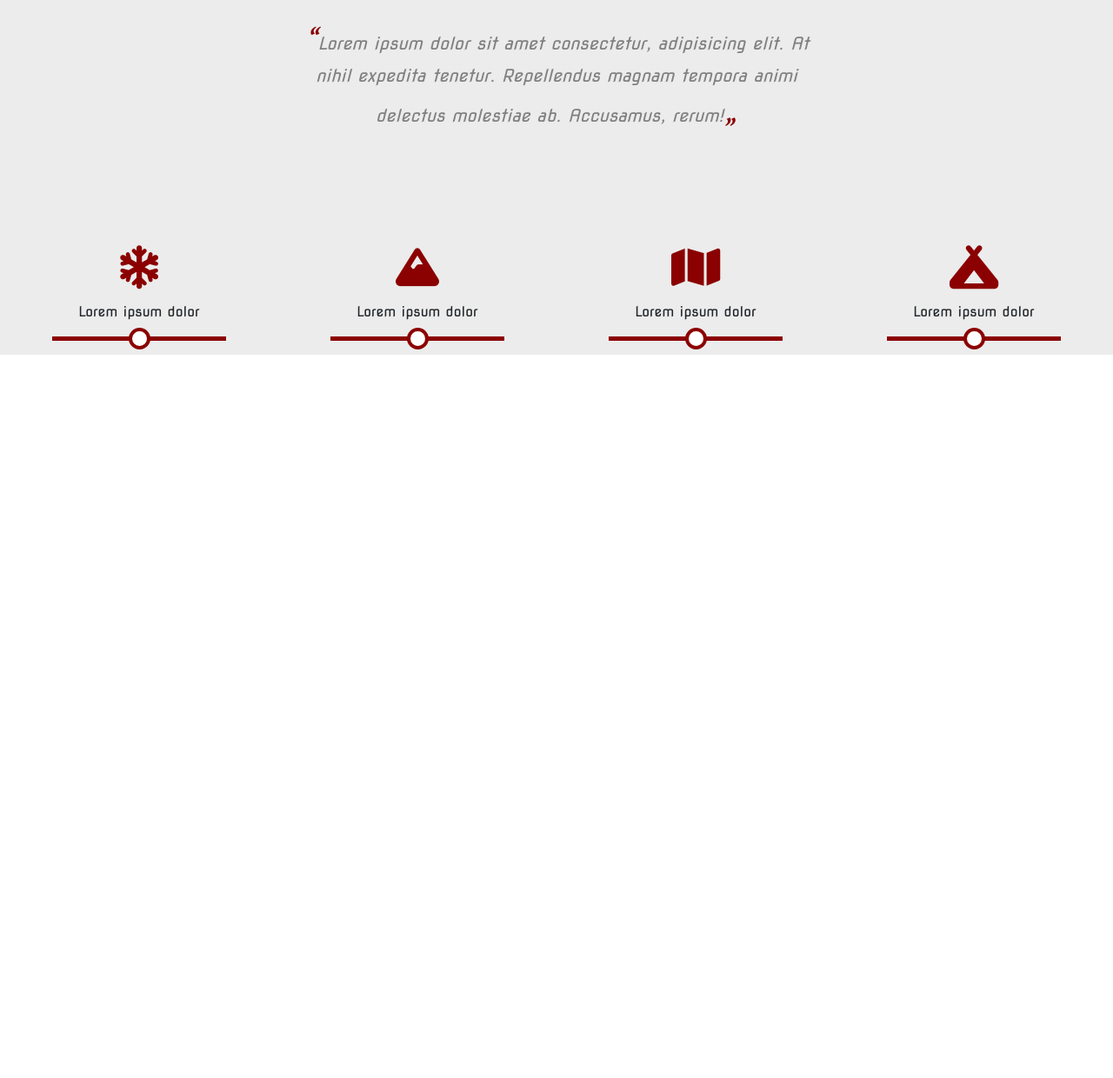
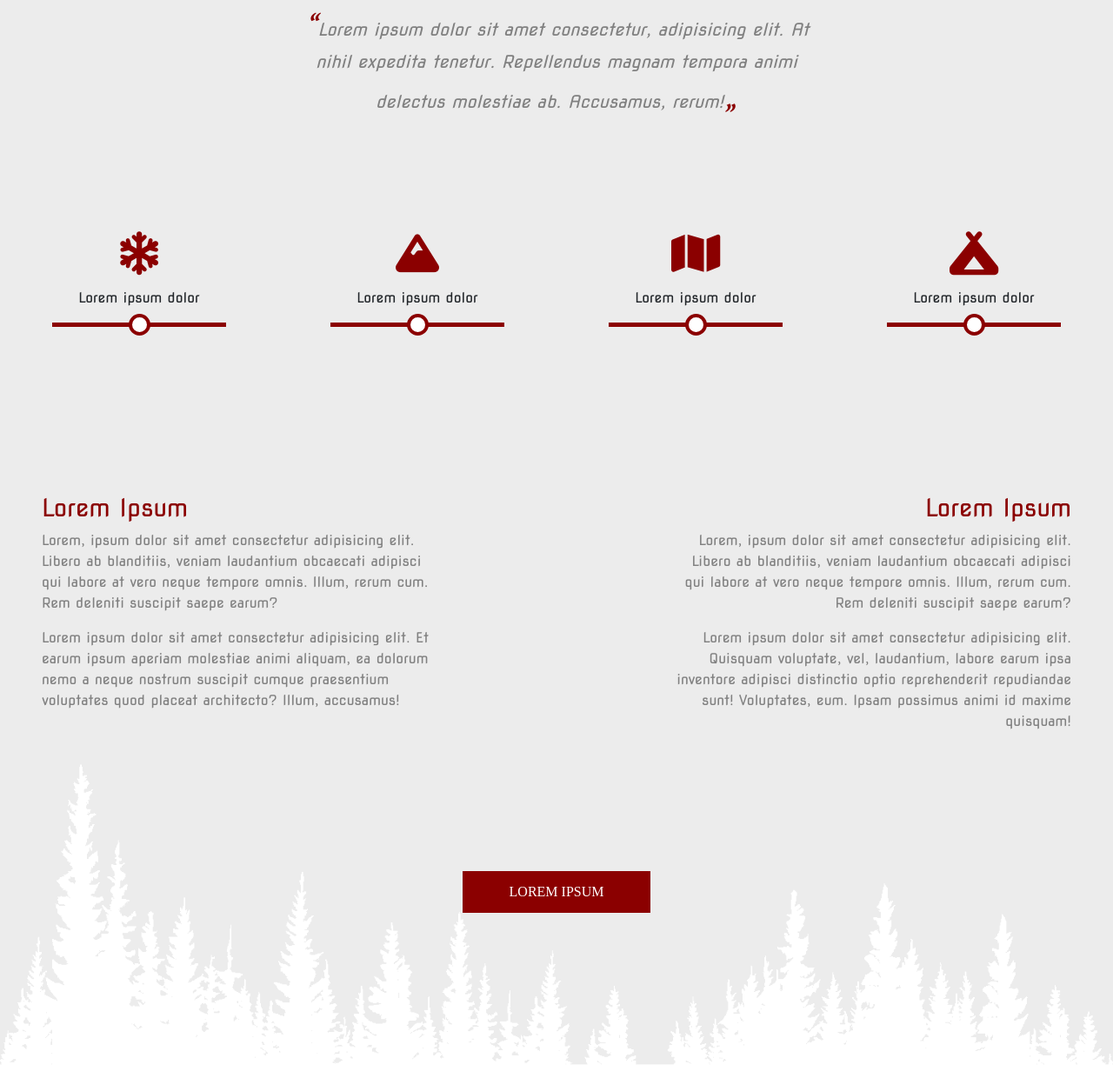
Before and after one commit to Raffaele99r/ProjectRed, a plain HTML site: page ProjectRed/index.html in a window 1280 px wide. Shown: the part 941-2181 px from the top of the page at 87% size. Before the commit the page ends 1349 px from the top, so only its background shows below. Drawn offline with nearby package versions, Linux system fonts and the light colour scheme.

Commit message:
Completata ulteriore sezione

```diff
--- a/ProjectRed/index.html
+++ b/ProjectRed/index.html
@@ -16,11 +16,9 @@
         <a href="index.html">
             <img id="logo" src="img/logo.png" alt="logomontagne">
         </a>
+    </div>
 
-    </div>
     <nav>
-
-
         <ul class="indirizzi">
             <li>
                 Timeline
@@ -37,15 +35,22 @@
         </ul>
     </nav>
 
-    <header class="vh-100 sfondo d-flex justify-content-center align-items-center">
+
+    <header>
+        <div class="container-fluid vh-100 sfondo d-flex justify-content-center align-items-center">
+            <div class="row">
+                <div class="col-12">
                     <h1>
                         LOREM
                     </h1>
+                </div>
+            </div>
+        </div>
+    </header>
 
-    </header>
-    <div class="100vh container-fluid colore">
+    <div class="vh-75 container-fluid colore pb-5">
         <div class="row">
-            <div class="col-12 d-flex justify-content-center ">
+            <div class="col-12 d-flex justify-content-center">
                 <p class="paragrafo w-50">Lorem ipsum dolor sit amet consectetur, adipisicing elit. At nihil expedita tenetur. Repellendus magnam tempora animi delectus molestiae ab. Accusamus, rerum!</p>
             </div>
         </div>
@@ -55,32 +60,17 @@
                     <i class="fa-solid fa-snowflake icona"></i>
                     <p>Lorem ipsum dolor</p>
                     <div class="barra">
-                        <div class="cerchio">
-
-
-
+                        <div class="cerchio"></div>
                     </div>
-
-                    </div>
-
-
                 </div>
             </div>
             <div class="col-12 col-lg-3 contenitore text-center my-3">
                 <div>
                     <i class="fa-solid fa-mountain icona"></i>
                     <p>Lorem ipsum dolor</p>
-
                     <div class="barra">
-                        <div class="cerchio">
-
-
-
+                        <div class="cerchio"></div>
                     </div>
-
-                    </div>
-
-
                 </div>
             </div>
             <div class="col-12 col-lg-3 contenitore text-center my-3">
@@ -88,14 +78,8 @@
                     <i class="fa-sharp fa-solid fa-map icona"></i>
                     <p>Lorem ipsum dolor</p>
                     <div class="barra">
-                        <div class="cerchio">
-
-
-
+                        <div class="cerchio"></div>
                     </div>
-
-                    </div>
-
                 </div>
             </div>
             <div class="col-12 col-lg-3 contenitore text-center my-3">
@@ -103,13 +87,7 @@
                     <i class="fa-sharp fa-solid fa-campground icona"></i>
                     <p>Lorem ipsum dolor</p>
                     <div class="barra">
-                    <div class="cerchio">
-
-
-
-                    </div>
-
-                   </div>
+                        <div class="cerchio"></div>
                     </div>
                 </div>
             </div>
@@ -117,6 +95,24 @@
     </div>
 
 
+    <div class="container-fluid vh-100 colore px-5 sezioncina">
+        <div class="row justify-content-between">
+            <div class="col-12 col-lg-6 ciao">
+                <h3>Lorem Ipsum</h3>
+                <p class="des">Lorem, ipsum dolor sit amet consectetur adipisicing elit. Libero ab blanditiis, veniam laudantium obcaecati adipisci qui labore at vero neque tempore omnis. Illum, rerum cum. Rem deleniti suscipit saepe earum?</p>
+                <p class="des">Lorem ipsum dolor sit amet consectetur adipisicing elit. Et earum ipsum aperiam molestiae animi aliquam, ea dolorum nemo a neque nostrum suscipit cumque praesentium voluptates quod placeat architecto? Illum, accusamus!</p>
+            </div>
+            <div class="col-12 col-lg-6 text-end ciao">
+                <h3>Lorem Ipsum</h3>
+                <p class="des">Lorem, ipsum dolor sit amet consectetur adipisicing elit. Libero ab blanditiis, veniam laudantium obcaecati adipisci qui labore at vero neque tempore omnis. Illum, rerum cum. Rem deleniti suscipit saepe earum?</p>
+                <p class="des">Lorem ipsum dolor sit amet consectetur adipisicing elit. Quisquam voluptate, vel, laudantium, labore earum ipsa inventore adipisci distinctio optio reprehenderit repudiandae sunt! Voluptates, eum. Ipsam possimus animi id maxime quisquam!</p>
+            </div>
+        </div>
+        <div class="h-50 d-flex justify-content-center align-items-center">
+            <button class="bottone">LOREM IPSUM</button>
+        </div>
+    </div>
+
 
     <script src="https://kit.fontawesome.com/e8ed846640.js" crossorigin="anonymous"></script>
     <script src="https://cdn.jsdelivr.net/npm/bootstrap@5.2.3/dist/js/bootstrap.bundle.min.js" integrity="sha384-kenU1KFdBIe4zVF0s0G1M5b4hcpxyD9F7jL+jjXkk+Q2h455rYXK/7HAuoJl+0I4" crossorigin="anonymous">
--- a/ProjectRed/style.css
+++ b/ProjectRed/style.css
@@ -6,6 +6,7 @@
 }
 
 nav{
+     margin: 0;
     width: 100%;
     display: flex;
     justify-content: center;
@@ -22,13 +23,17 @@ nav{
 }
 
 .indirizzi{
+    margin: 0;
     width: 50%;
     display: flex;
     justify-content: space-evenly;
 
 }
+
 li{
+    margin: 0;
     list-style: none;
+    padding-right: 20px;
 }
 
 .sfondo {
@@ -45,12 +50,10 @@ li{
 
 
 
-
-
-
 h1 {
     font-size: 80px;
     letter-spacing: 70px;
+    padding-left: 10px;
     color: darkred;
 }
 
@@ -112,3 +115,53 @@ h1 {
     z-index: 1;
 
 }
+
+
+@media screen and (max-width: 480px){
+    h1{
+        letter-spacing: 18px;
+    }
+}
+/*
+@media screen and (min-width: 481px) and (max-width: 900){
+    h1{
+        letter-spacing:40px;
+    }
+}
+
+@media screen and (min-width: 901){
+    h1{
+        letter-spacing: 70px;
+    }
+} */
+
+
+.sezioncina {
+    background-image: url(img/trees2.png);
+    background-size: contain;
+    background-repeat: no-repeat;
+    background-position: bottom;
+    padding-top: 10%;
+}
+
+.ciao {
+    width: 40%;
+}
+
+.bottone {
+    /* font-size: small; */
+    font-family: 'Times New Roman', Times, serif;
+    border: none;
+    background-color: darkred;
+    color: white;
+    width: 27vh;
+    height: 6vh;
+}
+
+h3 {
+    color: darkred;
+}
+
+.des {
+    color: gray;
+}
```
Lines whose indentation alone changed are shown as unchanged.
